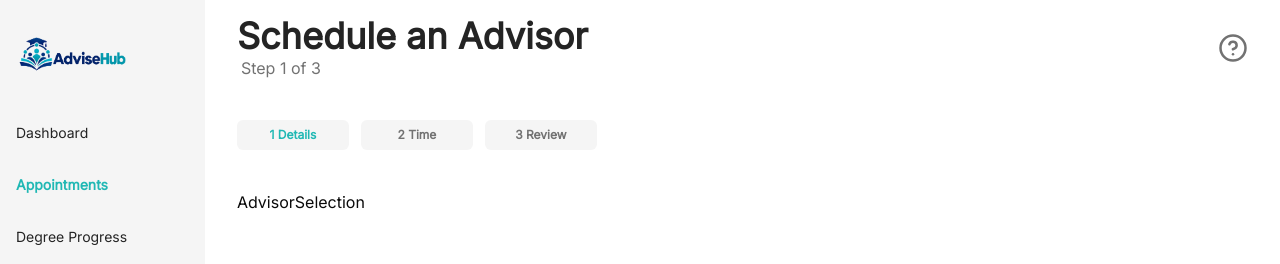
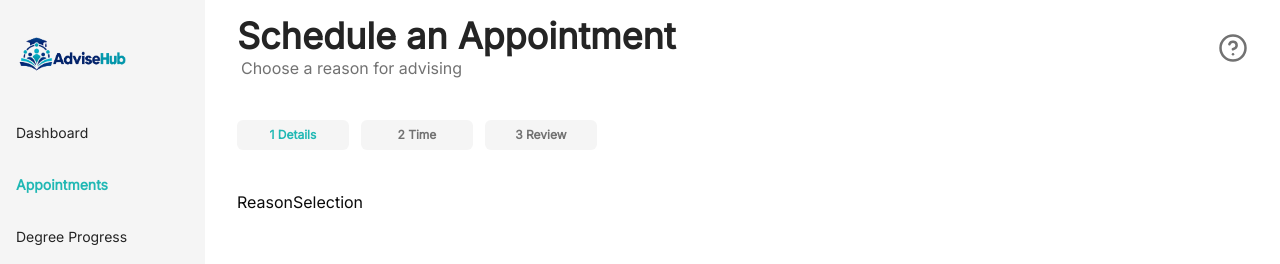
Before and after one commit to Keni-Khourie/advisehub, a Next.js app: page /appointments/schedule-appointment in a window 1280 px wide. Both pictures are taken after a click on the button "Start". Shown: the top 264 px of the page. Built offline with nearby package versions, Linux system fonts and the light colour scheme; no server answers.

Commit message:
adjusted constants and types to accept incoming changes

```diff
--- /dev/null
+++ b/app/(pages)/appointments/schedule-appointment/_studentComponents/ReasonSelection.tsx
@@ -0,0 +1,13 @@
+"use client"
+import {useContext} from 'react'
+import { StudentScheduleAppointmentContext } from './StudentAppointmentSchedule';
+
+const ReasonSelection = () => {
+    const contextData = useContext(StudentScheduleAppointmentContext)
+    console.log(contextData);
+  return (
+    <div>ReasonSelection</div>
+  )
+}
+
+export default ReasonSelection
--- a/app/(pages)/appointments/schedule-appointment/_studentComponents/StudentAppointmentScheduleLanding.tsx
+++ b/app/(pages)/appointments/schedule-appointment/_studentComponents/StudentAppointmentScheduleLanding.tsx
@@ -19,7 +19,7 @@ const StudentAppointmentScheduleLanding = () => {
     const landingCardOptions:string[] = ["Choose advising reason", "Select an available time", "Choose an advisor", "Review and confirm"]
 
     const startAppointmentScheduling = ()=>{
-     contextData.setComponentDetails(getStudentAppointmentScheduleComponentDetailsByView("AdvisorSelection"))
+     contextData.setComponentDetails(getStudentAppointmentScheduleComponentDetailsByView("ReasonSelection"))
     }
   return (
     <div className="w-full">
--- a/app/(pages)/appointments/schedule-appointment/_studentComponents/StudentScheduleAppointmentContent.tsx
+++ b/app/(pages)/appointments/schedule-appointment/_studentComponents/StudentScheduleAppointmentContent.tsx
@@ -14,6 +14,7 @@ import DateSelectionConflict from "./DateSelectionConflict"
 import FindingAppointment from "./FindingAppointment"
 import CreatingAppointment from "./CreatingAppointment"
 import ScheduleSectionBadge from "./ScheduleSectionBadge"
+import ReasonSelection from './ReasonSelection';
 
 
 const StudentScheduleAppointmentContent = () => {
@@ -36,6 +37,7 @@ const StudentScheduleAppointmentContent = () => {
                 contextData.componentDetails.view==="StudentScheduleAppointmentLanding"?<StudentAppointmentScheduleLanding/>:
                 contextData.componentDetails.view==="DateSelection"?<DateSelection/>:
                 contextData.componentDetails.view==="AdvisorSelection"?<AdvisorSelection/>:
+                contextData.componentDetails.view==="ReasonSelection"? <ReasonSelection/>:
                 contextData.componentDetails.view==="AppointmentReview"?<AppointmentReview/>:
                 contextData.componentDetails.view==="AppointmentConfirmationSuccess"?<AppointmentConfirmationSuccess/>:
                 contextData.componentDetails.view==="DateSelectionConflict"?<DateSelectionConflict/>:
--- a/constants.ts
+++ b/constants.ts
@@ -1,4 +1,4 @@
-import { StudentScheduleAppointmentSection, StudentScheduleAppointmentComponentDetail, SidebarItemDetails, StudentAppointmentSection, StudentAppointmentComponentDetail } from "./types";
+import { StudentScheduleAppointmentSection, StudentScheduleAppointmentComponentDetail, SidebarItemDetails, StudentAppointmentSection, StudentAppointmentComponentDetail} from "./types";
 
 
 
@@ -63,56 +63,80 @@ export const studentAppointmentComponentDetails:StudentAppointmentComponentDetai
     },
 ]
 
-export const studentScheduleAppointmentSections:StudentScheduleAppointmentSection[] = ["Details","Time", "Review", ]
+export const studentScheduleAppointmentSections:StudentScheduleAppointmentSection[] = ["Details","Time", "Review"]
 
 export const studentScheduleAppointmentComponentDetails:StudentScheduleAppointmentComponentDetail[] = [
     {
+        view:"StudentScheduleAppointmentLanding",
+        section:"Details",
+        step:"none",
         header:"Schedule an Appointment",
         subtitle:"Begin the guided booking",
-        view:"StudentScheduleAppointmentLanding",
-        section:"Details",
+
     },
      {
+       view:"AdvisorSelection",
+        section:"Details",
+        step:"Advisor",
         header:"Schedule an Advisor",
         subtitle:"Step 1 of 3",
-        view:"AdvisorSelection",
-        section:"Details",
     },
     {
-        header:"Finding Available Appointments",
+        view:"ReasonSelection",
+        section:"Details",
+        step:"Reason",
+        header:"Schedule an Appointment",
+        subtitle:"Choose a reason for advising",
+    },
+    {
         view:"FindingAppointment",
         section:"Time",
+        step:"Date & Time",
+        header:"Finding Available Appointments",
+
     },
      {
+        view:"DateSelection",
+        section:"Time",
+        step:"Date & Time",
         header:"Select Date & Time",
         subtitle:"Step 2 of 3",
-        view:"DateSelection",
-        section:"Time",
+
     },
      {
+        view:"AppointmentReview",
+        section:"Review",
+        step:"Review",
         header:"Review Appointment",
         subtitle:"Step 3 of 3",
-        view:"AppointmentReview",
-        section:"Review",
+
     },
     {
-        header:"Creating Appointment",
         view:"CreatingAppointment",
         section:"none",
+        step:"none",
+        header:"Creating Appointment",
+
     },
      {
-        header:"Confirming Appointment",
         view:"AppointmentConfirmationLoading",
         section:"none",
+        step:"none",
+        header:"Confirming Appointment",
+
     },
      {
+        view:"AppointmentConfirmationSuccess",
+        section:"none",
+        step:"none",
         header:"Appointment Confirmed",
-        view:"AppointmentConfirmationSuccess",
-        section:"none"
+
     },
     {
+        view:"DateSelectionConflict",
+        section:"Time",
+        step:"Date & Time",
         header:"Select Date & Time",
-        view:"DateSelectionConflict",
-        section:"Time"
+
     },
 ]
--- a/types.ts
+++ b/types.ts
@@ -26,13 +26,15 @@ export interface StudentAppointmentComponentDetail{
   subtitle?:string;
 }
 
-export type StudentScheduleAppointmentView = "AdvisorSelection"|"AppointmentConfirmationLoading"|"AppointmentConfirmationSuccess"|"AppointmentReview"|"DateSelection"|"DateSelectionConflict"|"StudentScheduleAppointmentLanding"|"FindingAppointment"| "CreatingAppointment"
+export type StudentScheduleAppointmentView = "AdvisorSelection"|"AppointmentConfirmationLoading"|"AppointmentConfirmationSuccess"|"AppointmentReview"|"DateSelection"|"DateSelectionConflict"|"StudentScheduleAppointmentLanding"|"FindingAppointment"| "CreatingAppointment"|"ReasonSelection"
 export type StudentScheduleAppointmentSection = "Details"|"Time"|"Review"|"none"
+export type StudentScheduleAppointmentStep = "Reason"|"Advisor"|"Date & Time"|"Review"|"none"
 
 export interface StudentScheduleAppointmentComponentDetail{
     header:string;
     subtitle?:string;
     view:StudentScheduleAppointmentView,
     section:StudentScheduleAppointmentSection,
+    step:StudentScheduleAppointmentStep
 }
 export type AdvisorSpecialization = "Academic Planning" | "Course Registration" | "Degree Requirements" | "Transfer Credits"| "General Advising"
```
